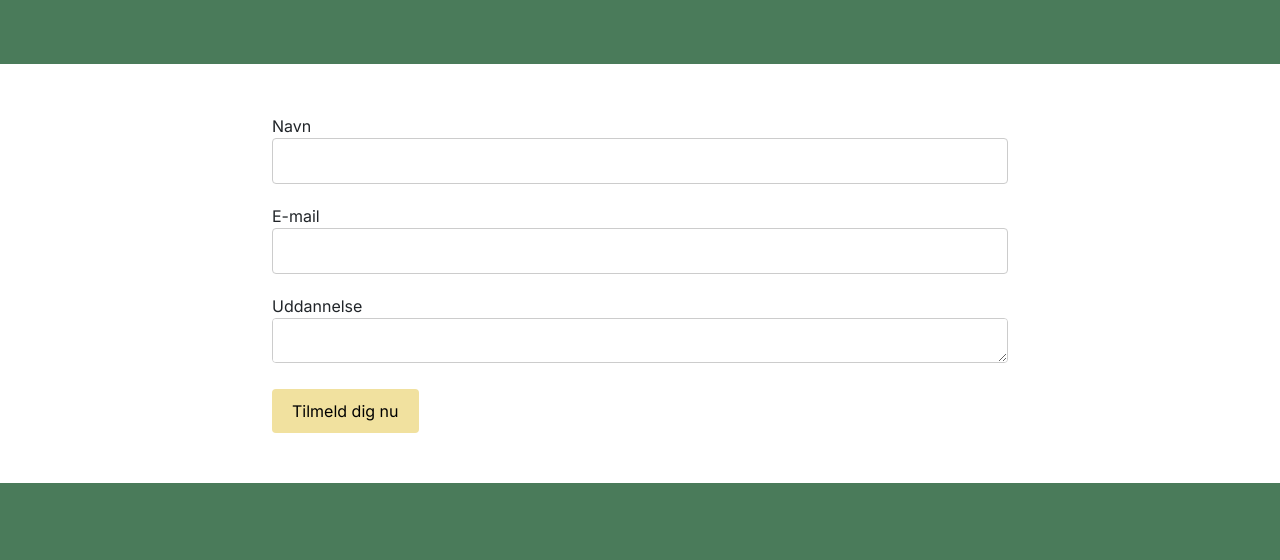
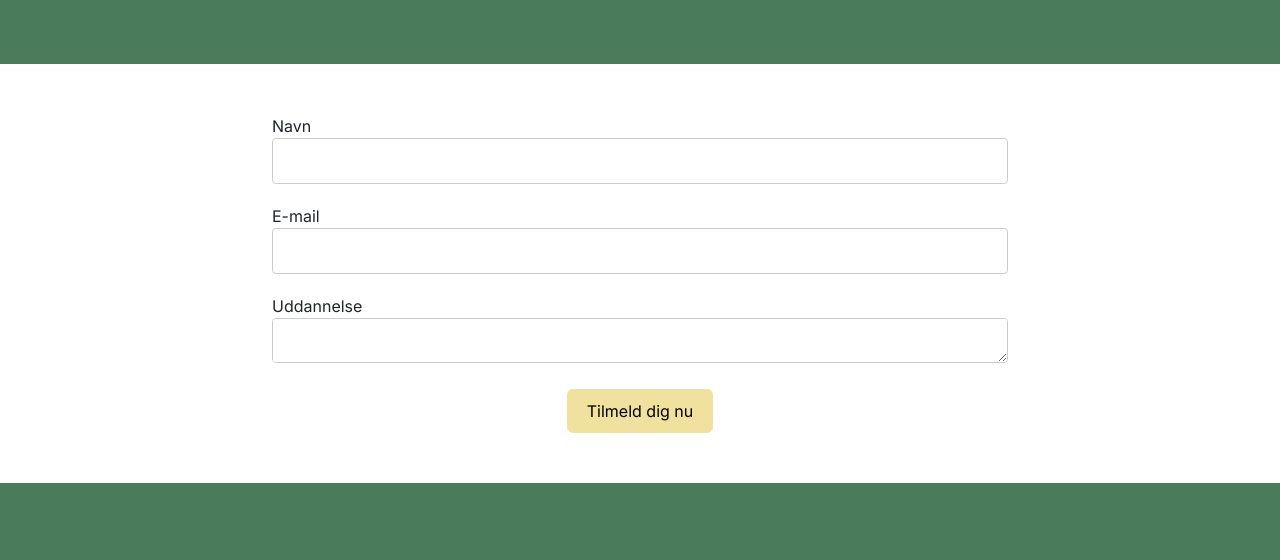
Before and after one commit to Teresath/Eksamen, a website: page Tilmeld.html in a window 1280 px wide. Shown: the part 598-1158 px from the top of the page. Drawn offline with nearby package versions, Linux system fonts and the light colour scheme; files that its build step writes are made by us from their sources.

Commit message:
ændring af knap

```diff
--- a/css/styles.scss
+++ b/css/styles.scss
@@ -98,8 +98,10 @@ section {
   color: #000000;
   padding: 10px 20px;
   border: none;
-  border-radius: 4px;
+  border-radius: 6px;
   cursor: pointer;
+  display: block;
+  margin: 0 auto;
 }
 
 .contact-form button:hover {
@@ -119,6 +121,8 @@ footer {
   font-size: 1.25rem;
 }
 
-body{
+
+
+body {
   font-family: 'Inter', sans-serif;
 }
```
